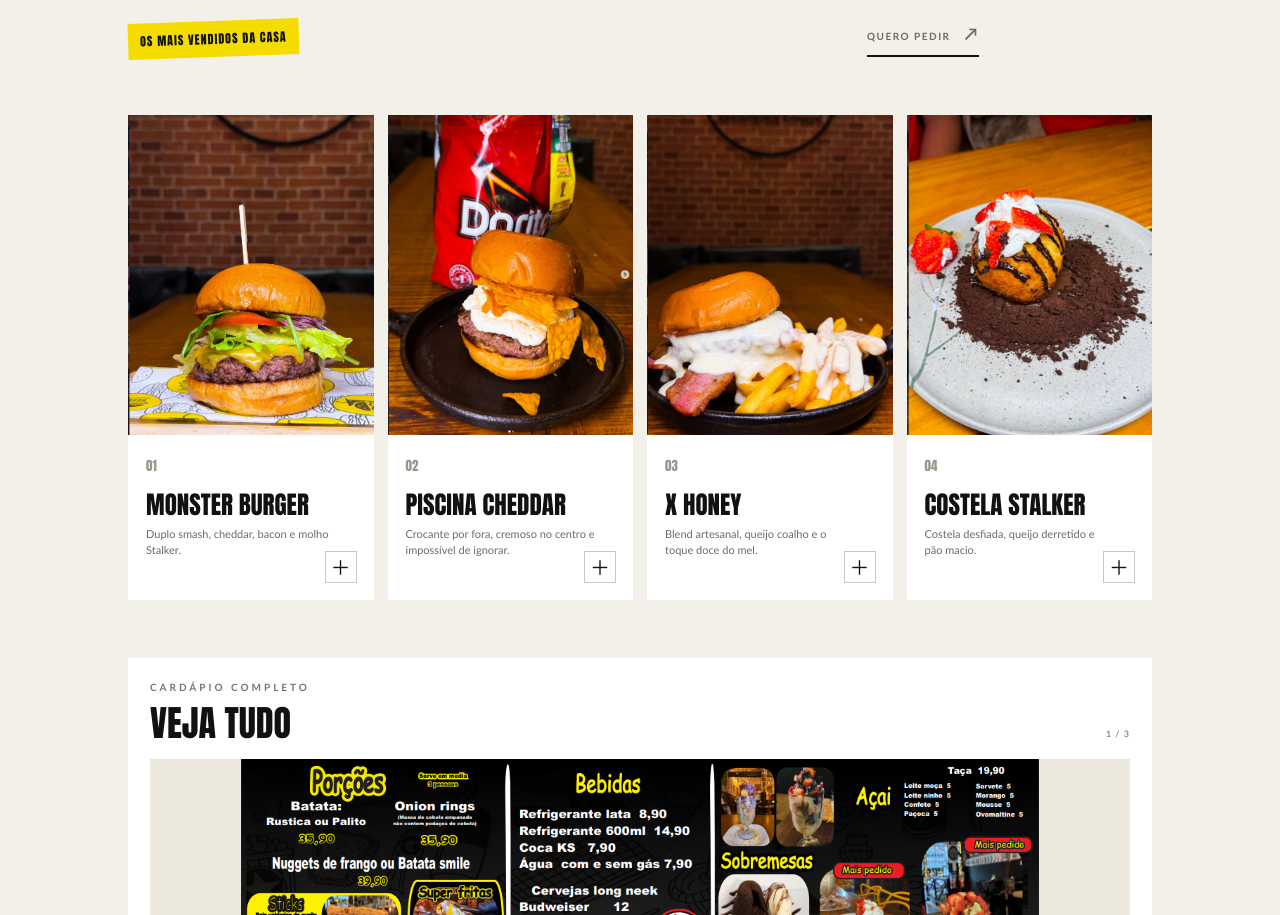
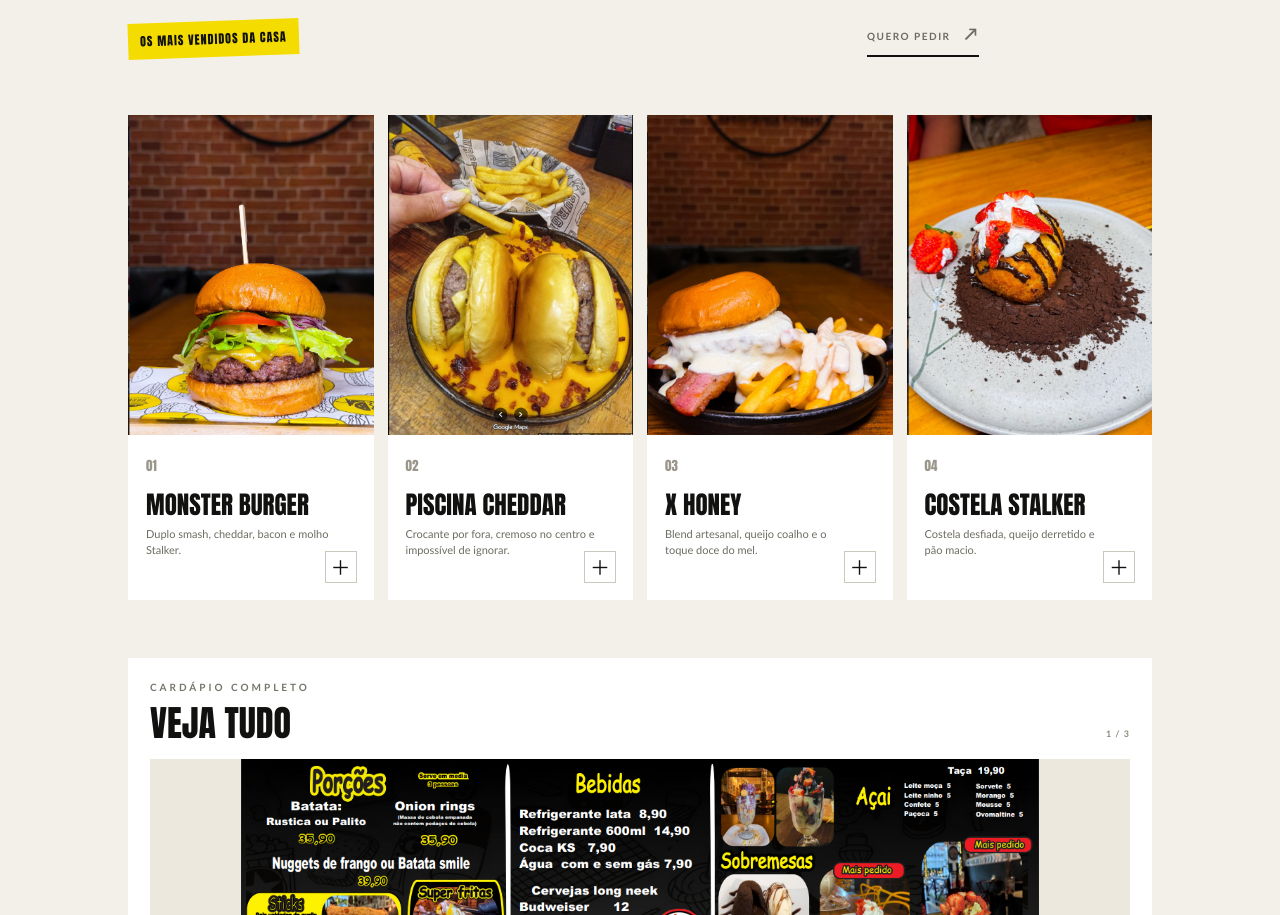
Before and after one commit to cauaprs92/StalkerBurguer, a Next.js app: page / in a window 1280 px wide. Shown: the part 1096-2011 px from the top of the page. Built offline with nearby package versions, Linux system fonts and the light colour scheme.

Commit message:
commit "alterando foto de popup piscina de cheddar"

```diff
--- a/src/app/page.js
+++ b/src/app/page.js
@@ -5,7 +5,7 @@ import { useState } from "react";
 
 const menuItems = [
   ["Monster Burger", "Duplo smash, cheddar, bacon e molho Stalker.", "lanche1_stalkerburguer.png"],
-  ["Piscina Cheddar", "Crocante por fora, cremoso no centro e impossível de ignorar.", "lanche2_stalkerburguer.png"],
+  ["Piscina Cheddar", "Crocante por fora, cremoso no centro e impossível de ignorar.", "piscinacheddar-StalkerBurguer.png"],
   ["X Honey", "Blend artesanal, queijo coalho e o toque doce do mel.", "lanche3_stalkerburguer.png"],
   ["Costela Stalker", "Costela desfiada, queijo derretido e pão macio.", "lanche4_stalkerburguer.png"],
 ];
```
Also changed, not shown: public/images/piscinacheddar-StalkerBurguer.png (added).
